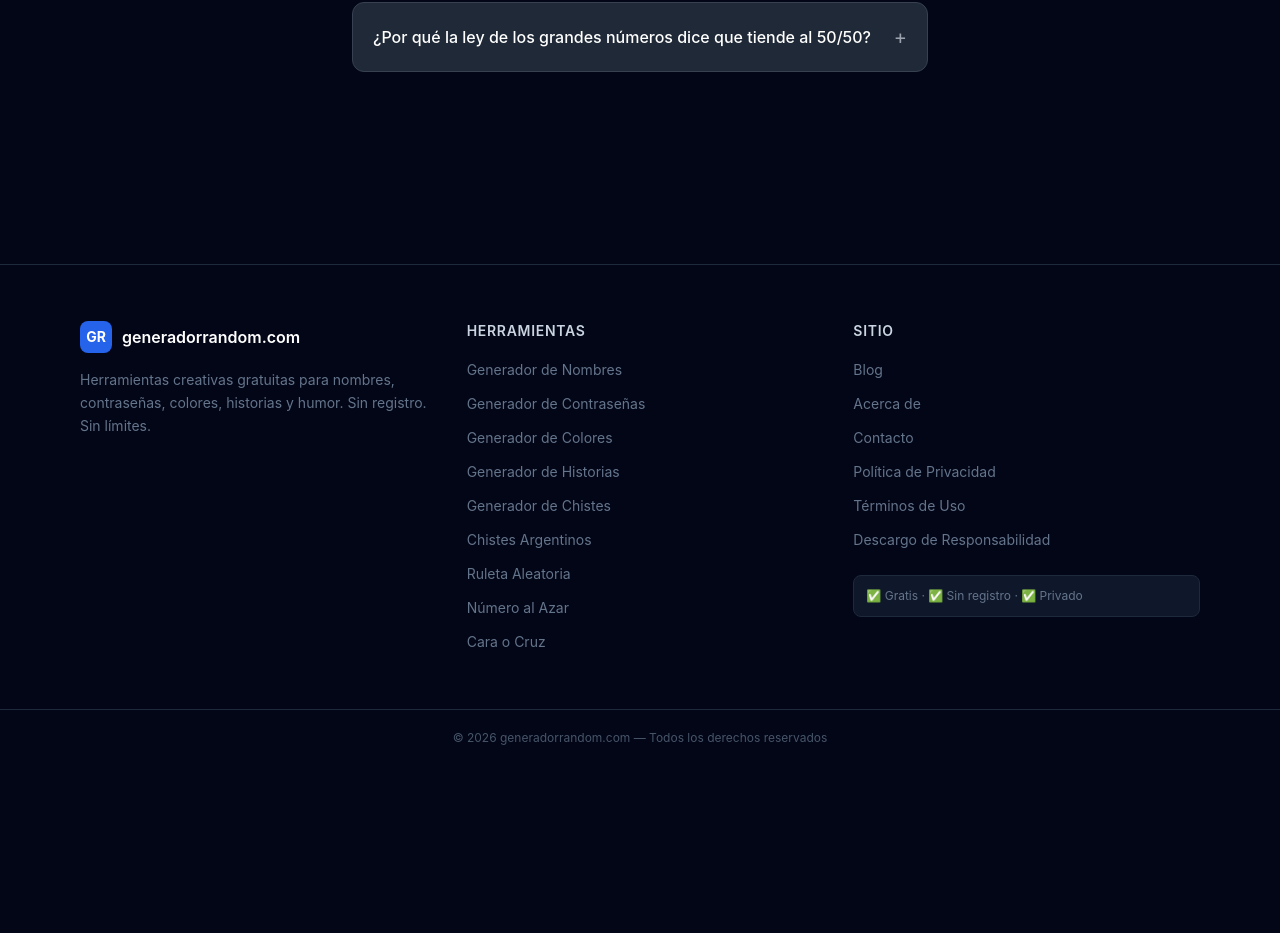
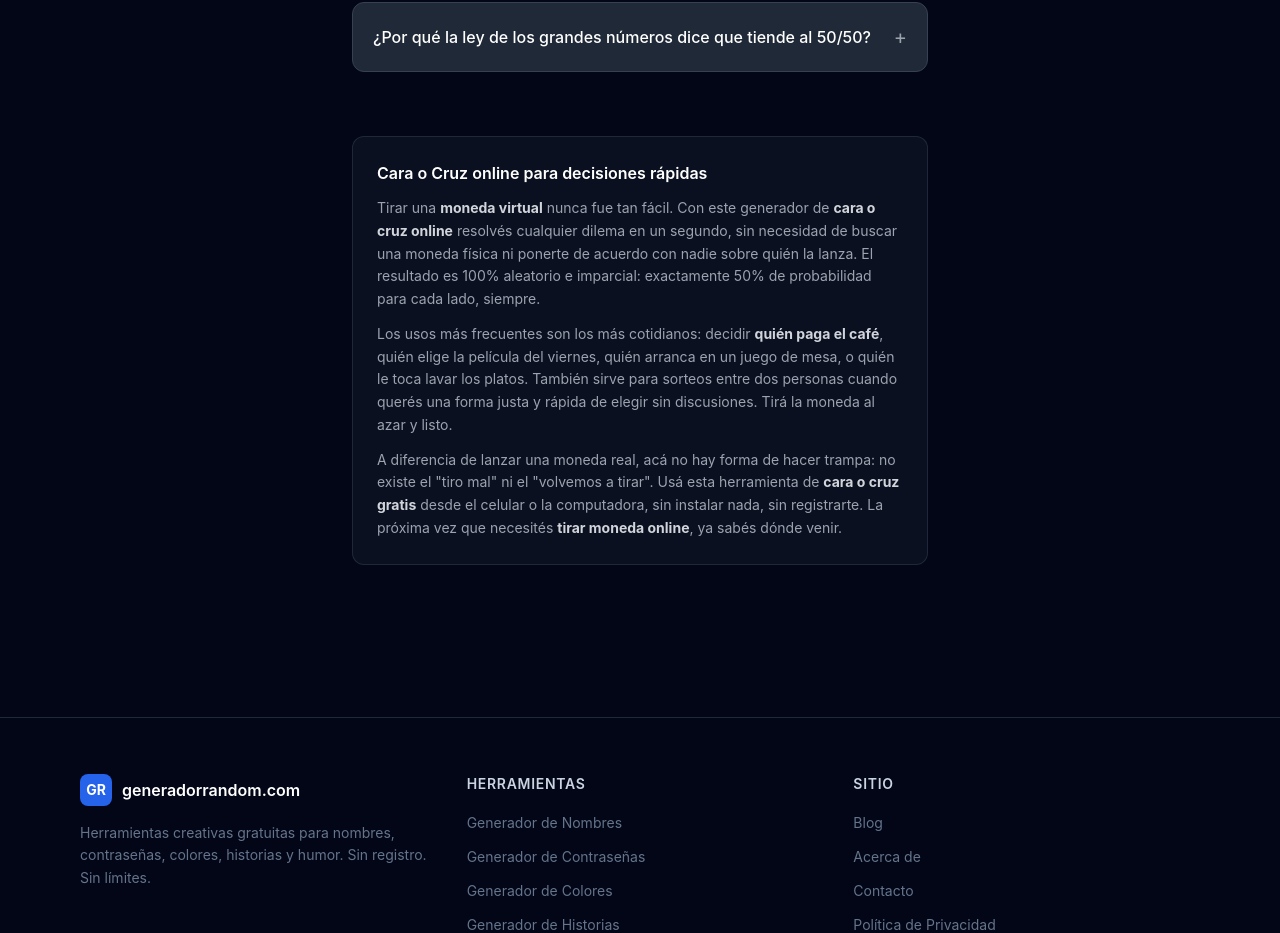
Before and after one commit to felucasaux06-ai/generador-random, a Next.js app: page /generadores/moneda in a window 1280 px wide. Shown: the part 1354-2287 px from the top of the page. Before the commit the page ends 2120 px from the top, so only its background shows below. Built offline with nearby package versions, Linux system fonts and the light colour scheme; no server answers.

Commit message:
feat: agrega seccion SEO a pagina cara o cruz

```diff
--- a/app/generadores/moneda/page.tsx
+++ b/app/generadores/moneda/page.tsx
@@ -190,6 +190,24 @@ export default function GeneradorMoneda() {
 
         <FaqSection faqs={FAQS_MONEDA} titulo="Preguntas sobre Cara o Cruz" />
 
+        {/* Contenido SEO */}
+        <div className="mt-6 bg-gray-800/30 border border-gray-700/50 rounded-xl p-6">
+          <h2 className="text-white font-semibold mb-3">Cara o Cruz online para decisiones rápidas</h2>
+          <div className="text-gray-400 text-sm leading-relaxed space-y-3">
+            <p>
+              Tirar una <strong className="text-gray-300">moneda virtual</strong> nunca fue tan fácil. Con este generador de{' '}
+              <strong className="text-gray-300">cara o cruz online</strong> resolvés cualquier dilema en un segundo, sin necesidad de buscar una moneda física ni ponerte de acuerdo con nadie sobre quién la lanza. El resultado es 100% aleatorio e imparcial: exactamente 50% de probabilidad para cada lado, siempre.
+            </p>
+            <p>
+              Los usos más frecuentes son los más cotidianos: decidir <strong className="text-gray-300">quién paga el café</strong>, quién elige la película del viernes, quién arranca en un juego de mesa, o quién le toca lavar los platos. También sirve para sorteos entre dos personas cuando querés una forma justa y rápida de elegir sin discusiones. Tirá la moneda al azar y listo.
+            </p>
+            <p>
+              A diferencia de lanzar una moneda real, acá no hay forma de hacer trampa: no existe el "tiro mal" ni el "volvemos a tirar". Usá esta herramienta de <strong className="text-gray-300">cara o cruz gratis</strong> desde el celular o la computadora, sin instalar nada, sin registrarte. La próxima vez que necesités{' '}
+              <strong className="text-gray-300">tirar moneda online</strong>, ya sabés dónde venir.
+            </p>
+          </div>
+        </div>
+
         <AdBlock slot="6677889900" className="mt-8" />
       </div>
     </div>
```
